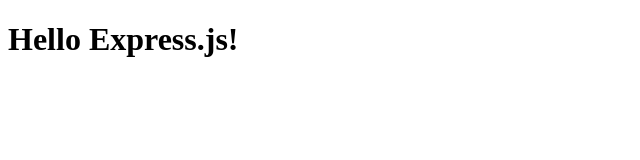
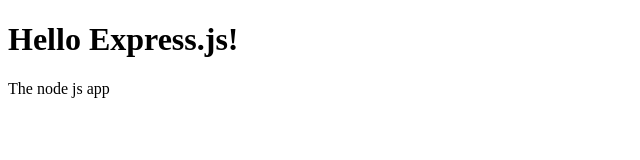
Before and after one commit to scribbleBox/web-server, a website: page public/index.html in a window 1280 px wide. Shown: the whole page, without its empty margins (0-640 px from the left). Drawn offline with Linux system fonts and the light colour scheme.

Commit message:
updated indext.html

```diff
--- a/public/index.html
+++ b/public/index.html
@@ -8,6 +8,7 @@
 </head>
 <body>
   <h1>Hello Express.js!</h1>
+  <p>The node js app</p>
 
 </body>
 </html>
```
